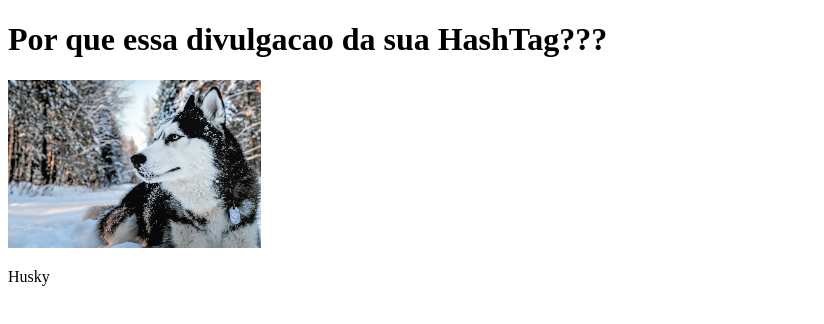
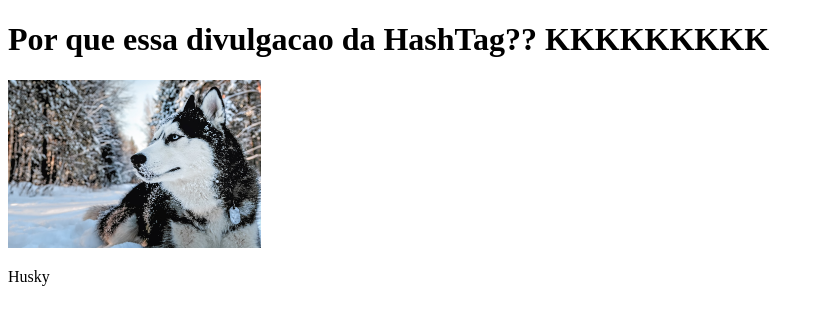
Before and after one commit to AndreFeh/Uniamerica-P-R, a plain HTML site: page P&R/Index.html in a window 1280 px wide. Shown: the whole page, without its empty margins (0-824 px from the left). Drawn offline with Linux system fonts and the light colour scheme.

Commit message:
Alterando H1

```diff
--- a/P&R/Index.html
+++ b/P&R/Index.html
@@ -12,7 +12,7 @@
 
     <body>
 
-    <h1>Por que essa divulgacao da sua HashTag???</h1>
+    <h1>Por que essa divulgacao da HashTag?? KKKKKKKKK</h1>
 
     <img src="Imagens/Husky_Neve.jpeg" width="20%" >
     <p>Husky</p>
```
